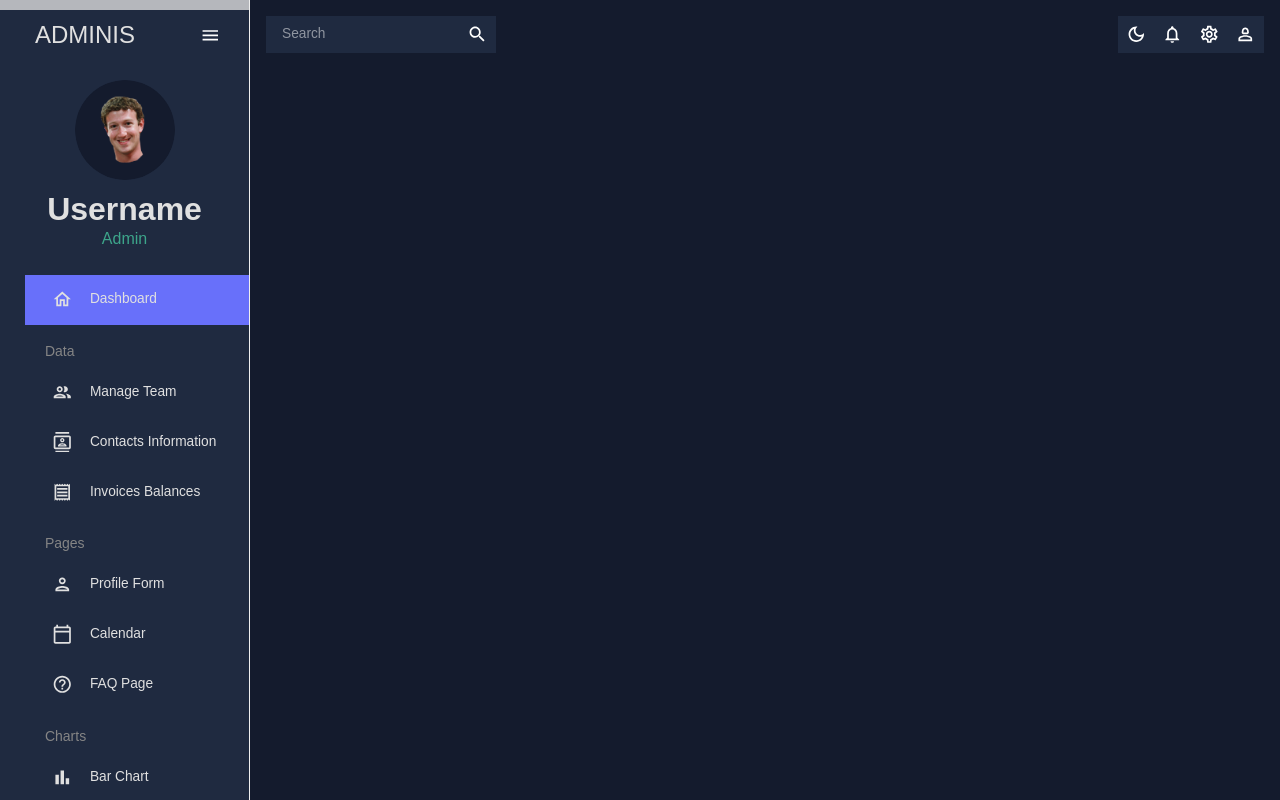
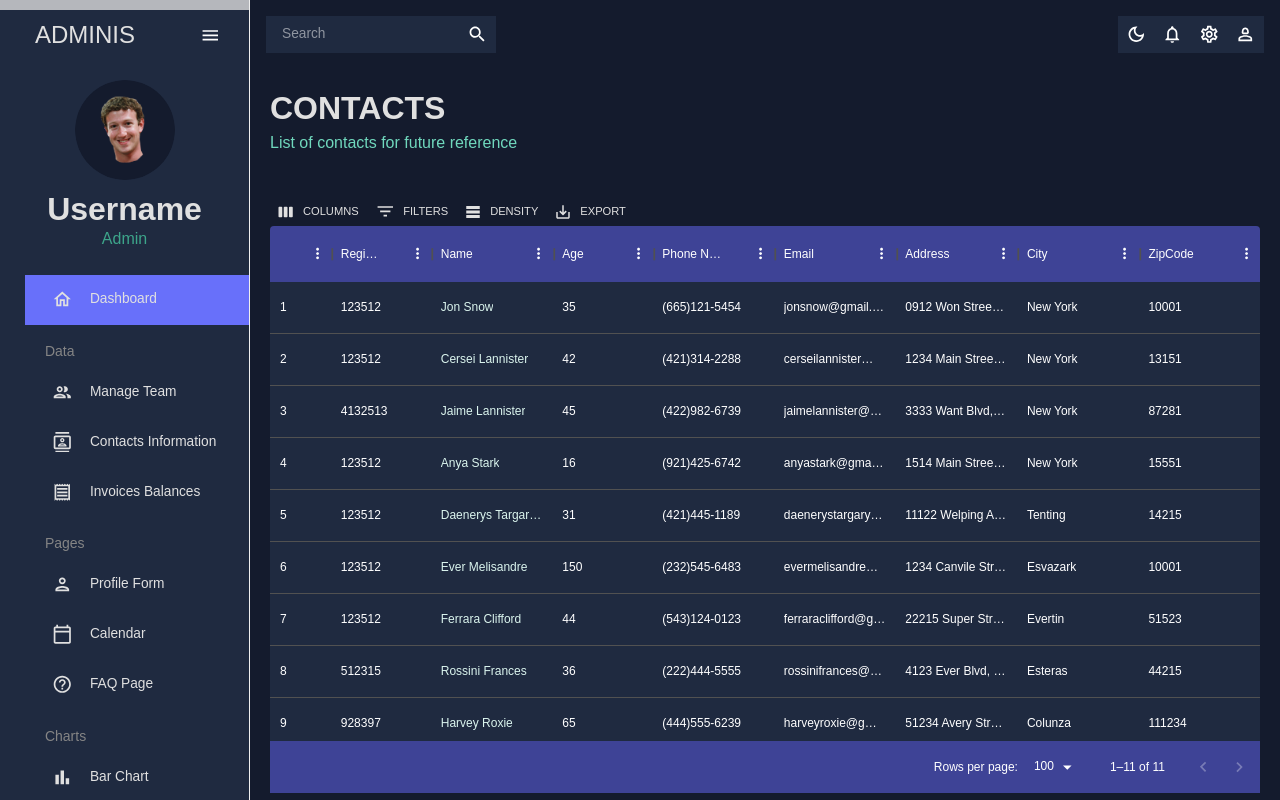
Before and after one commit to AnaPatriciaGraca/IPTSensingGrid, a React (Create React App) app in the folder react-admin/: page /contacts in a window 1280 px wide. Shown: the top 800 px of the page. Built offline with nearby package versions, Linux system fonts and the light colour scheme.

Commit message:
Creation of the Contacts Page

```diff
--- a/react-admin/src/App.js
+++ b/react-admin/src/App.js
@@ -8,14 +8,14 @@
 import Dashboard from '../src/scenes/dashboard'
 import Team from '../src/scenes/team'
 // import Invoice from '../invoice'
-// import Contacts from '.. contacts'
-// import Bar from '../bar'
-// import Form from '../form'
-// import Line from '../line'
-// import Pie from '../pie'
-// import FAQ from '../faq'
-// import Geography from '../geography'
-// import Calendar from '../calendar'
+import Contacts from '../src/scenes/contacts'
+// import Bar from '../src/scenes/bar'
+// import Form from '../src/scenes/form'
+// import Line from '../src/scenes/line'
+// import Pie from '../src/scenes/pie'
+// import FAQ from '../src/scenes/faq'
+// import Geography from '../src/scenes/geography'
+// import Calendar from '../src/scenes/calendar'
 
 function App() {
   const [theme, colorMode] = useMode()
@@ -34,7 +34,7 @@
               <Route path="/" element={<Dashboard />} />
               <Route path="/team" element={<Team />} />
               {/* <Route path="/invoice" element={<Invoice />} /> */}
-              {/* <Route path="/contacts" element={<Contacts />} /> */}
+              <Route path="/contacts" element={<Contacts />} />
               {/* <Route path="/bar" element={<Bar />} /> */}
               {/* <Route path="/form" element={<Form />} /> */}
               {/* <Route path="/line" element={<Line />} /> */}
--- /dev/null
+++ b/react-admin/src/scenes/contacts/index.js
@@ -0,0 +1,58 @@
+import { Box, Typography, useTheme } from '@mui/material'
+import { DataGrid, GridToolbar } from '@mui/x-data-grid'
+import { tokens } from '../../theme'
+import { mockDataContacts } from '../../data/mockData'
+import Header from '../../components/Header'
+
+const Contacts = () => {
+    const theme = useTheme()
+    const colors = tokens(theme.palette.mode)
+    const columns = [
+        {field: 'id' , headerName: 'ID', flex: 0.5},
+        {field: 'registrarId', headerName:'Registrar ID'},
+        {field: 'name' , headerName: 'Name', flex: 1, cellClassName: 'name-column--cell'},
+        {field: 'age' , headerName: 'Age', type: 'number', headerAlign: 'left',align: 'left'},
+        {field: 'phone' , headerName: 'Phone Number', flex: 1},
+        {field: 'email' , headerName: 'Email', flex: 1},
+        {field: 'address' , headerName: 'Address', flex: 1},
+        {field: 'city' , headerName: 'City', flex: 1},
+        {field: 'zipCode' , headerName: 'ZipCode', flex: 1},
+    ]
+
+  return (
+    <Box m='20px'>
+        <Header title='CONTACTS' subtitle='List of contacts for future reference' />
+        <Box m='40px 0 0 0' height='75vh' sx={{
+            '.MuiDataGrid-root': {
+                border: 'none',
+            },
+            '.MuiDataGrid-cell': {
+                borderBottom: 'none',
+            },
+            // ClassName defined in the const columns
+            '.name-column--cell':{
+                color: colors.greenAccent[100],
+            },
+            '.MuiDataGrid-columnHeaders':{
+                backgroundColor: colors.blueAccent[700],
+                borderBottom: 'none',
+            },
+            '.MuiDataGrid-virtualScroller': {
+                backgroundColor: colors.primary[400],
+            },
+            '.MuiDataGrid-footerContainer': {
+                borderTop: 'none',
+                backgroundColor: colors.blueAccent[700],
+            },
+            '.MuiDataGrid-toolbarContainer .MuiButton-text': {
+                color: colors.grey[100]
+            },
+
+        }}>
+            <DataGrid rows={mockDataContacts} columns={columns} slots={{ toolbar: GridToolbar}} />
+        </Box>
+    </Box>
+  )
+}
+
+export default Contacts
```
